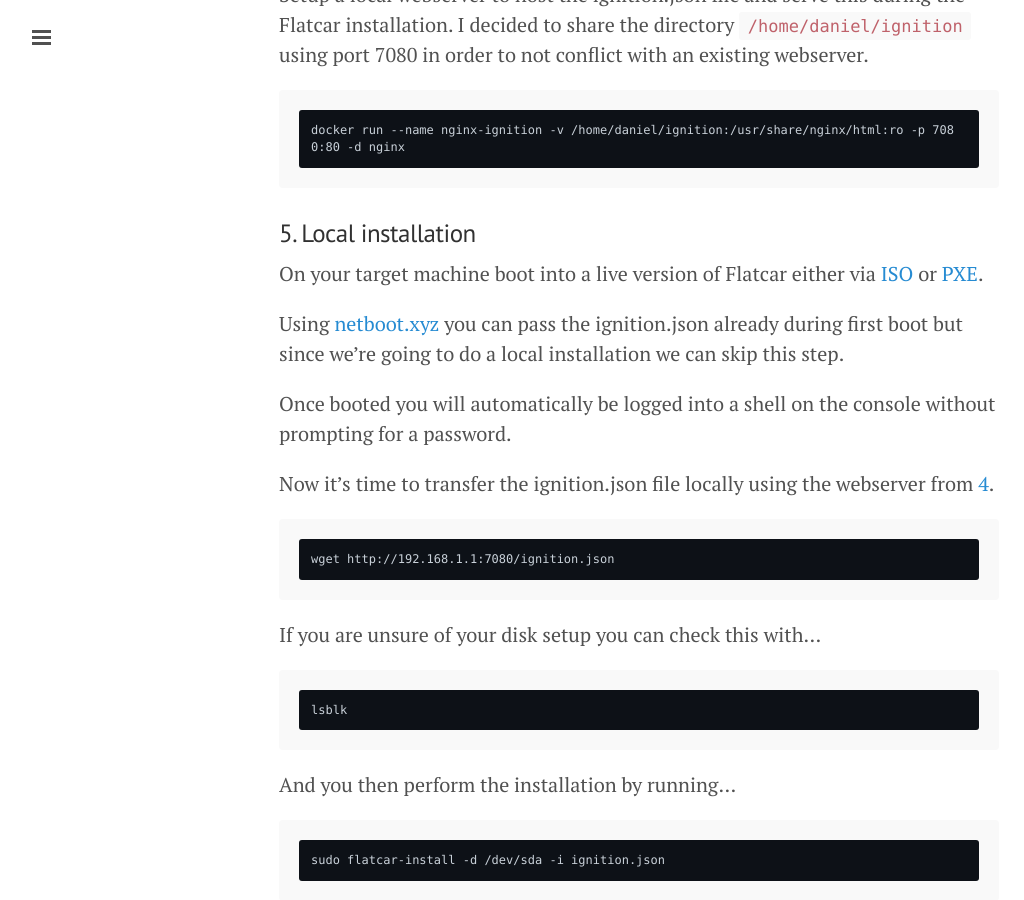
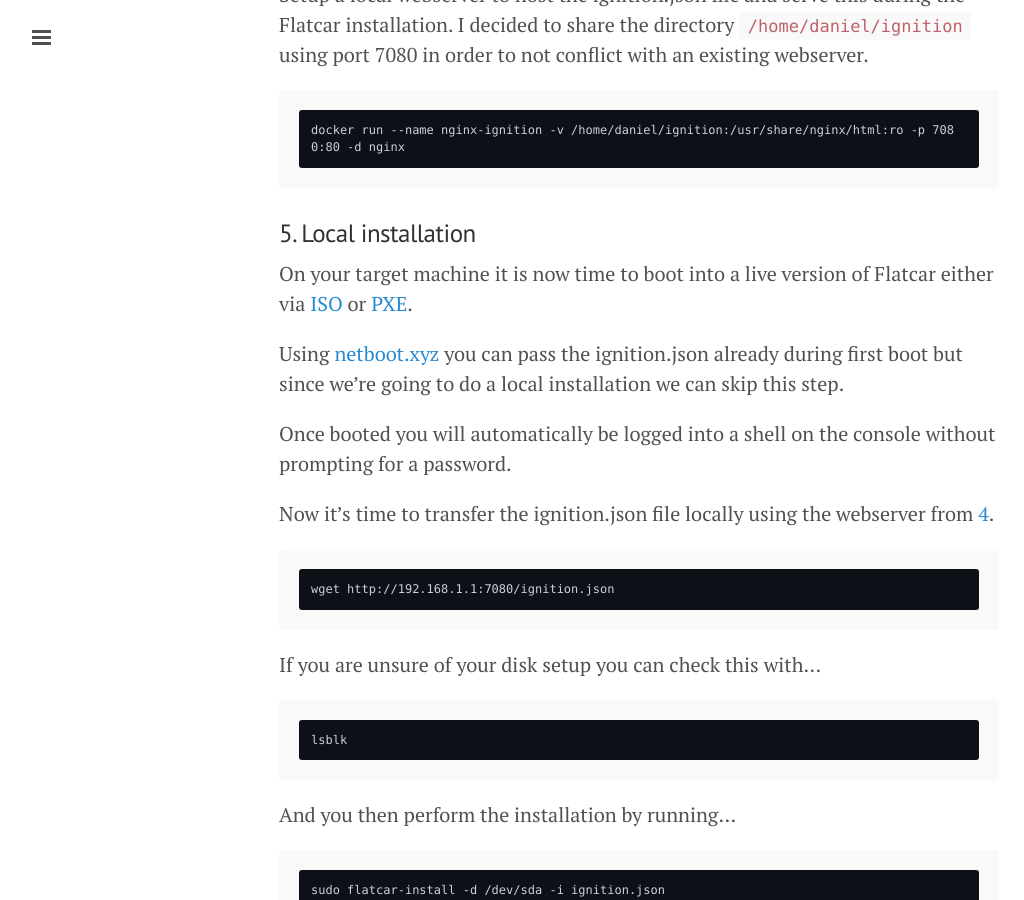
Before and after one commit to wikar/wikar.github.io, a Jekyll site: the page built from _posts/2022-07-15-flatcar-bare-metal-simple-installation-guide.markdown, in a window 1280 px wide and 900 px high, scrolled down 2026 px. Shown: the whole window, without its empty margins (1-1025 px from the left). Built offline with Jekyll 4.4.1, drawn with Linux system fonts in a browser that asks for light colours; nearby versions of some CDN libraries; comment, search, counter and statistics services are not loaded.

Commit message:
Minor change

```diff
--- a/_posts/2022-07-15-flatcar-bare-metal-simple-installation-guide.markdown
+++ b/_posts/2022-07-15-flatcar-bare-metal-simple-installation-guide.markdown
@@ -73,7 +73,7 @@
 
 ### 5. Local installation
 
-On your target machine boot into a live version of Flatcar either via [ISO](https://flatcar-linux.org/docs/latest/installing/bare-metal/booting-with-iso/) or [PXE](http://wikar.se/openwrt/2022/07/12/openwrt-netbootxyz.html).
+On your target machine it is now time to boot into a live version of Flatcar either via [ISO](https://flatcar-linux.org/docs/latest/installing/bare-metal/booting-with-iso/) or [PXE](http://wikar.se/openwrt/2022/07/12/openwrt-netbootxyz.html).
 
 Using [netboot.xyz](https://netboot.xyz/) you can pass the ignition.json already during first boot but since we're going to do a local installation we can skip this step.
 
```
